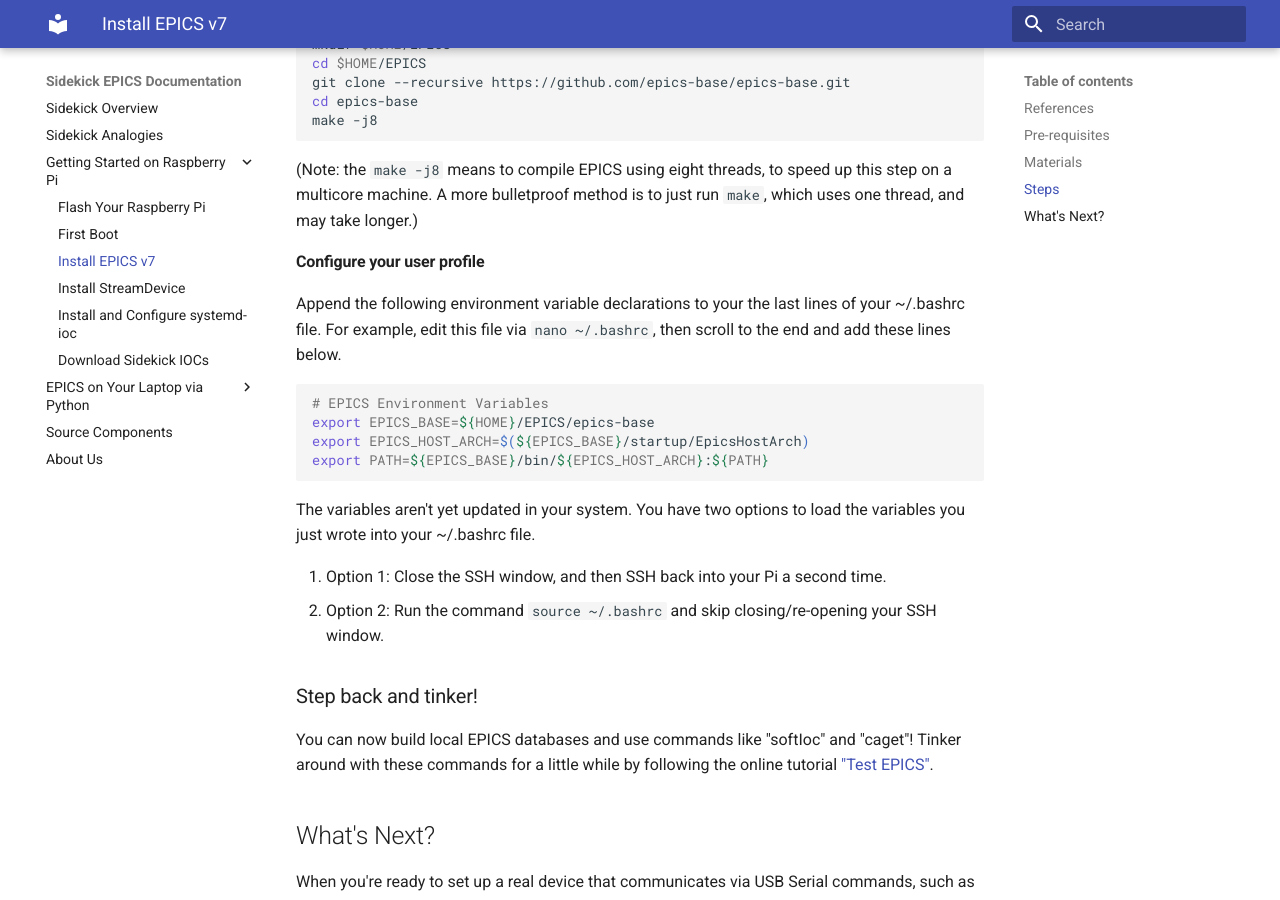
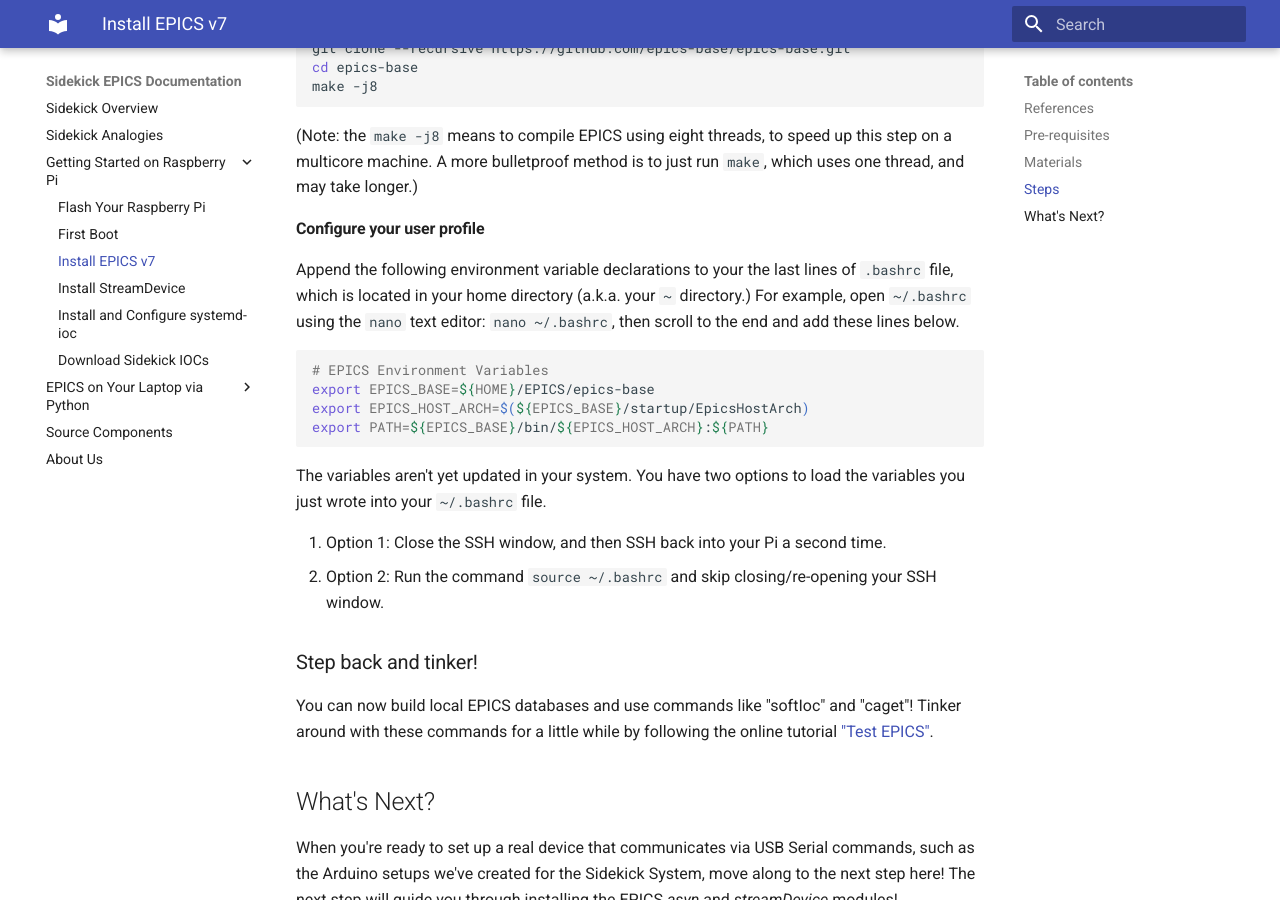
Before and after one commit to sfeister/sidekick-epics-docs, an MkDocs documentation site: the page built from docs/pi-epics-install.md, in a window 1280 px wide and 900 px high, scrolled down 2322 px. Built offline with MkDocs 1.6.1 and Material for MkDocs 9.7.7, drawn with Linux system fonts in a browser that asks for light colours; some of the changed text lies outside the part shown.

Commit message:
Updated documentation while watching Emiko try to use it

````diff
--- a/docs/pi-epics-install.md
+++ b/docs/pi-epics-install.md
@@ -99,7 +98,7 @@
 (Note: the `make -j8` means to compile EPICS using eight threads, to speed up this step on a multicore machine. A more bulletproof method is to just run `make`, which uses one thread, and may take longer.)
 
 #### Configure your user profile
-Append the following environment variable declarations to your the last lines of your ~/.bashrc file. For example, edit this file via `nano ~/.bashrc`, then scroll to the end and add these lines below.
+Append the following environment variable declarations to your the last lines of `.bashrc` file, which is located in your home directory (a.k.a. your `~` directory.) For example, open `~/.bashrc` using the `nano` text editor: `nano ~/.bashrc`, then scroll to the end and add these lines below.
 
 ```bash
 # EPICS Environment Variables
@@ -108,7 +107,7 @@
 export PATH=${EPICS_BASE}/bin/${EPICS_HOST_ARCH}:${PATH}
 ```
 
-The variables aren't yet updated in your system. You have two options to load the variables you just wrote into your ~/.bashrc file.
+The variables aren't yet updated in your system. You have two options to load the variables you just wrote into your `~/.bashrc` file.
 
 1. Option 1: Close the SSH window, and then SSH back into your Pi a second time.
 2. Option 2: Run the command `source ~/.bashrc` and skip closing/re-opening your SSH window.
````
Also changed, not shown: other parts of docs/pi-epics-install.md (+0 -1 lines).
